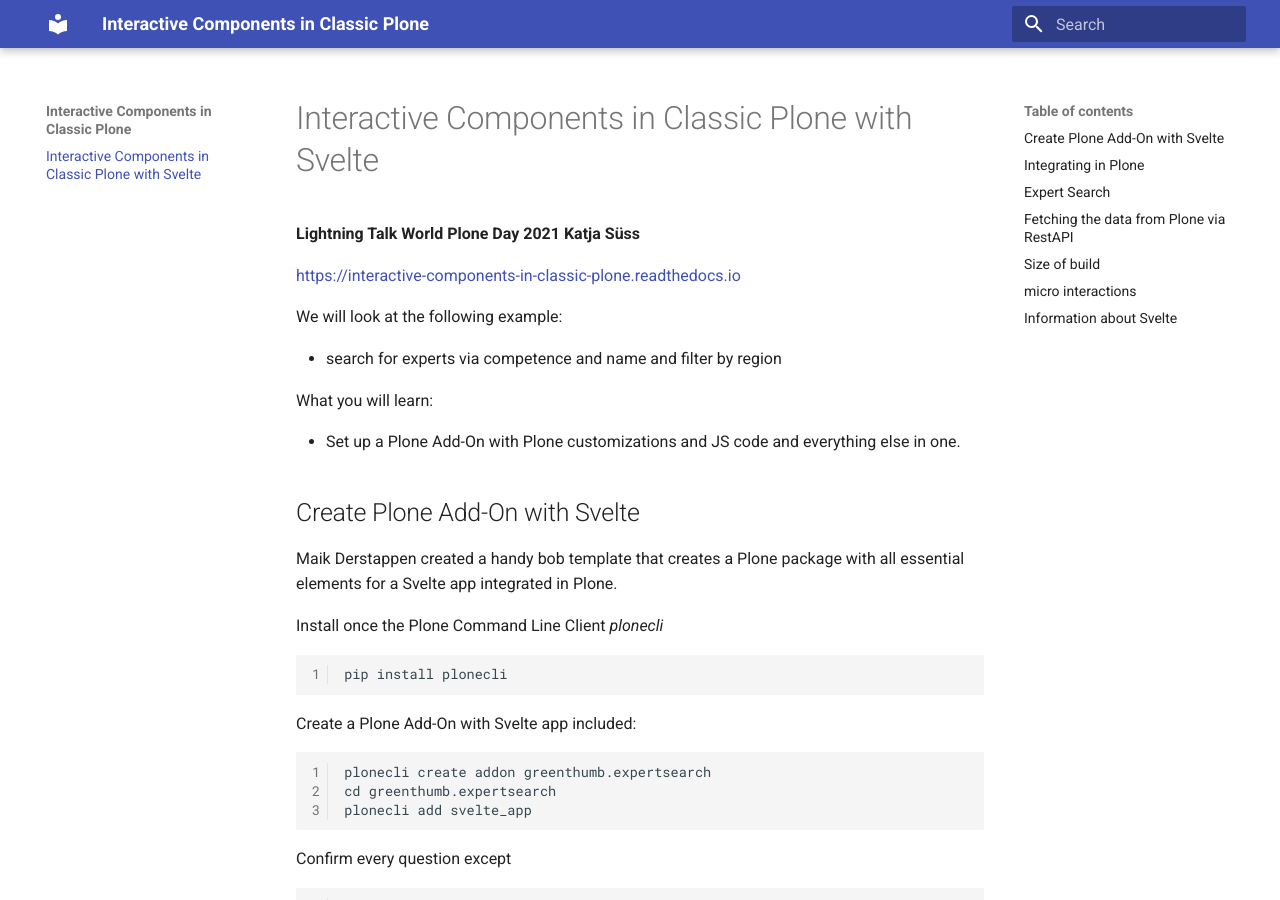
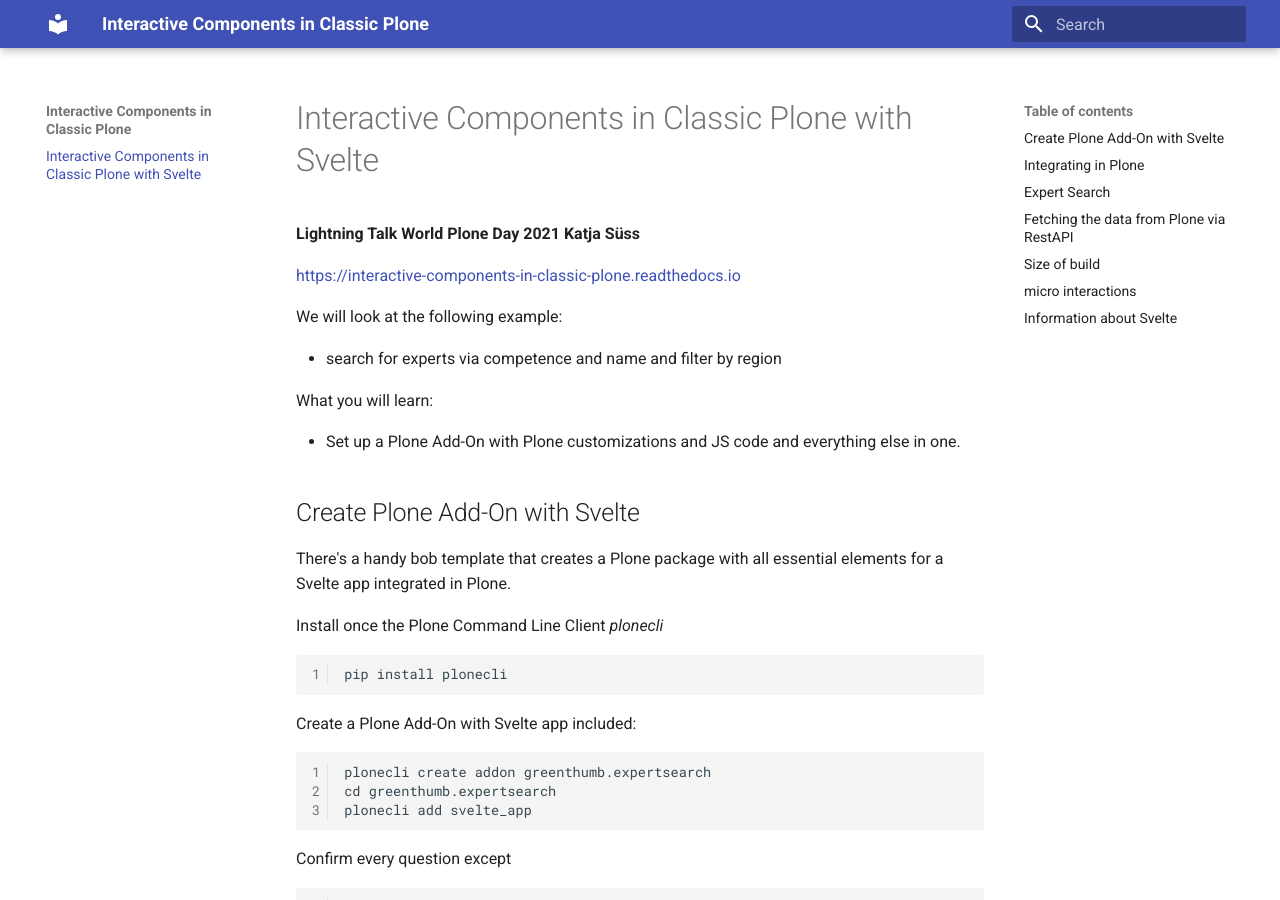
Before and after one commit to rohberg/talk-interactive-components-in-classic-plone, an MkDocs documentation site: the page built from docs/index.md, in a window 1280 px wide and 900 px high. Built offline with MkDocs 1.6.1 and Material for MkDocs 9.7.7, drawn with Linux system fonts in a browser that asks for light colours.

Commit message:
Update index.md

```diff
--- a/docs/index.md
+++ b/docs/index.md
@@ -16,7 +16,7 @@ What you will learn:
 
 ## Create Plone Add-On with Svelte
 
-Maik Derstappen created a handy bob template that creates a Plone package with all essential elements for a Svelte app integrated in Plone.
+There's a handy bob template that creates a Plone package with all essential elements for a Svelte app integrated in Plone.
 
 Install once the Plone Command Line Client *plonecli*
 
```
